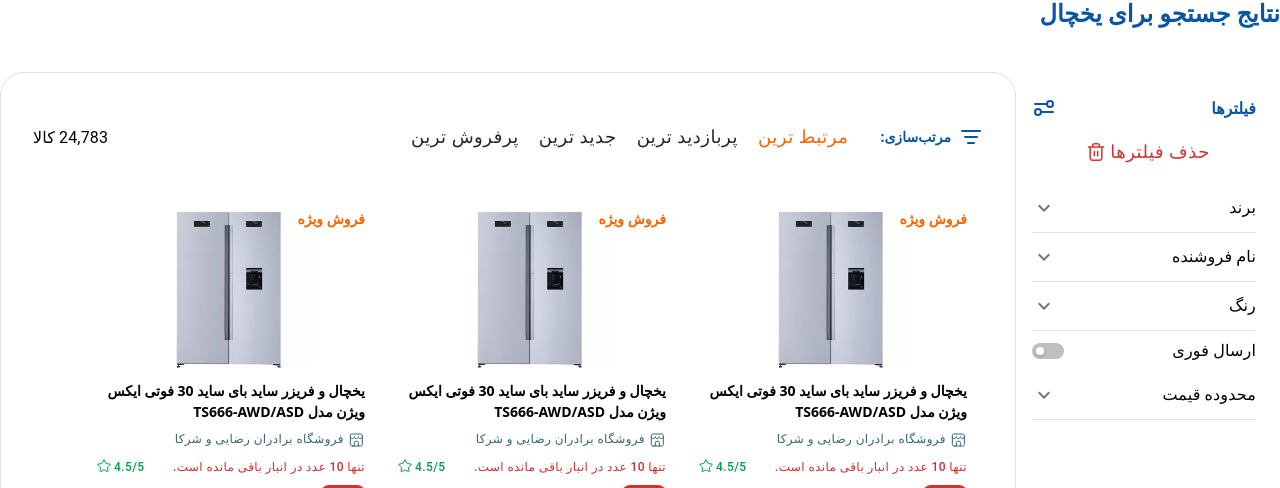
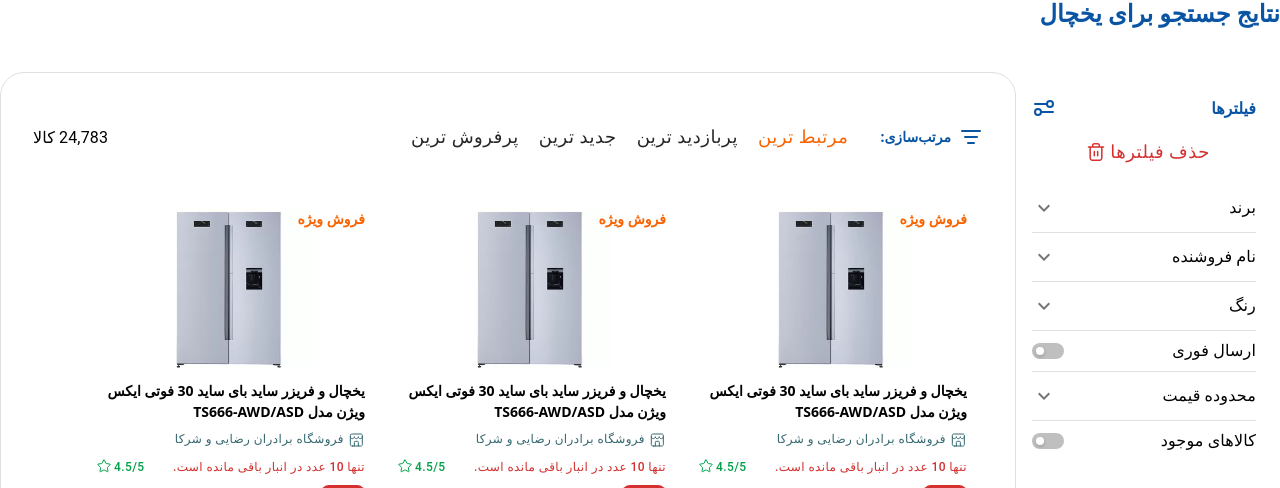
Before and after one commit to KhashayarAsghari/javaan-shop, a React (Vite) app: page / in a window 1280 px wide. Shown: the part 312-800 px from the top of the page. Built offline with nearby package versions, Linux system fonts and the light colour scheme.

Commit message:
filters completed

```diff
--- a/src/components/SearchResultPage/_components/Filters.jsx
+++ b/src/components/SearchResultPage/_components/Filters.jsx
@@ -91,6 +91,7 @@ export default function Filters() {
     const [checkedColors, setCheckedColors] = useState([]);
 
     const [isFastSendChecked, setIsFastSendChecked] = useState(false);
+    const [isAvailableProductsChecked, setIsAvailableProductsChecked ] = useState(false)
 
 
     const handleToggleBrands = (value) => () => {
@@ -153,7 +154,7 @@ export default function Filters() {
     return (
 
         <>
-            <Box sx={{ padding: "24px 24px 16px 16px" }}>
+            <Box className="sticky top-3" sx={{ padding: "24px 24px 16px 16px" }}>
 
 
                 <form className="w-full" onSubmit={(e) => e.preventDefault}>
@@ -292,7 +293,7 @@ export default function Filters() {
 
                         <FormControlLabel
                             className="flex flex-row-reverse justify-between w-full"
-                            sx={{ margin: "0", padding: "8px 0" }}
+                            sx={{ margin: "0", padding: "8px 0", borderBottom: "1px solid #e0e0e0" }}
                             color=""
                             control={
                                 <FastSendSwitch checked={isFastSendChecked} onChange={handleFastSendChange} name="isFastSendChecked" />
@@ -370,113 +371,28 @@ export default function Filters() {
                                         disableSwap
                                     />
                                 </Box>
+                                <Box component="div" className="flex justify-between w-full">
+                                    <Typography component="span" variant="caption" color="tertiary.500">گرانترین</Typography>
+                                    <Typography component="span" variant="caption" color="tertiary.500">ارزانترین</Typography>
+                                </Box>
                             </Collapse>
                         </List>
+
+                        {/* available products */}
+                        <FormControlLabel
+                            className="flex flex-row-reverse justify-between w-full"
+                            sx={{ margin: "0", padding: "8px 0" }}
+                            color=""
+                            control={
+                                <FastSendSwitch checked={isAvailableProductsChecked} onChange={() => setIsAvailableProductsChecked(!isAvailableProductsChecked)} name="isFastSendChecked" />
+                            }
+                            label="کالاهای موجود"
+                        />
                     </Box>
                 </form>
 
             </Box>
-            {/* <Box sx={{ padding: "24px 24px 16px 16px" }}>
-                <Box display="flex" justifyContent="space-between" alignItems="center">
-                    <Typography component="span" variant="button1" color="blue.500">
-                        فیلترها
-                    </Typography>
-                    <FiltersSvg />
-                </Box>
 
-                <Button
-                    component="label"
-                    role={undefined}
-                    variant="text"
-                    tabIndex={-1}
-                    endIcon={<Delete />}
-                >
-                    حذف فیلتر ها
-
-                </Button>
-                <List
-                    sx={{ width: '100%' }}
-                    component="aside"
-                >
-
-
-                    <ListItemButton sx={{ display: "flex", justifyContent: "space-between", padding: "0" }} onClick={() => setIsBrandsOpen(!isBrandsOpen)}>
-                        <ListItemText sx={{ textAlign: "start" }} primary="برند" />
-
-                        <ListItemIcon sx={{ minWidth: "min-content" }} >
-                            {isBrandsOpen ? <ExpandLess /> : <ExpandMore />}
-                        </ListItemIcon>
-                    </ListItemButton>
-                    <Collapse in={isBrandsOpen} timeout="auto" unmountOnExit>
-                        <List component="div" disablePadding>
-                            {["سامسونگ", "ال جی", "دوو", "بوش", "شیائومی", "موتورولا"].map((item, index) => {
-                                const labelId = `brands${index}`;
-                                return (
-                                    <ListItemButton onClick={handleToggleBrands(item)} key={labelId} dense sx={{ display: "flex", justifyContent: "flex-start", gap: "8px" }}>
-                                        <ListItemIcon sx={{ minWidth: "max-content" }}>
-                                            <Checkbox
-                                                size="small"
-                                                edge="start"
-                                                tabIndex={-1}
-                                                disableRipple
-                                                checked={checkedBrands.indexOf(item) !== -1}
-                                                sx={{
-                                                    color: "neutral.500",
-                                                    '&.Mui-checked': {
-                                                        color: "success.500",
-                                                    }
-                                                }}
-                                            />
-                                        </ListItemIcon>
-                                        <ListItemText sx={{ textAlign: "start" }} id={labelId} primary={item} />
-                                    </ListItemButton>
-                                )
-                            })
-                            }
-                        </List>
-                    </Collapse>
-
-
-
-                    <ListItemButton sx={{ display: "flex", justifyContent: "space-between", padding: "0" }} onClick={() => setIsSellersOpen(!isSellersOpen)}>
-                        <ListItemText sx={{ textAlign: "start" }} primary="فروشنده" />
-
-                        <ListItemIcon sx={{ minWidth: "min-content" }} >
-                            {isSellersOpen ? <ExpandLess /> : <ExpandMore />}
-                        </ListItemIcon>
-                    </ListItemButton>
-                    <Collapse in={isSellersOpen} timeout="auto" unmountOnExit>
-                        <List component="div" disablePadding>
-                            {["شخص", "مغازه دار", "فروشنده بد", "فروشنده خوب", "فروشنده 2", "فروشنده 1"].map((item, index) => {
-                                const labelId = `sellers${index}`;
-                                return (
-                                    <ListItemButton onClick={handleToggleSellers(item)} key={labelId} dense sx={{ display: "flex", justifyContent: "flex-start", gap: "8px" }}>
-                                        <ListItemIcon sx={{ minWidth: "max-content" }}>
-                                            <Checkbox
-                                                size="small"
-                                                edge="start"
-                                                tabIndex={-1}
-                                                disableRipple
-                                                checked={checkedSellers.indexOf(item) !== -1}
-                                                sx={{
-                                                    color: "neutral.500",
-                                                    '&.Mui-checked': {
-                                                        color: "success.500",
-                                                    }
-                                                }}
-                                            />
-                                        </ListItemIcon>
-                                        <ListItemText sx={{ textAlign: "start" }} id={labelId} primary={item} />
-                                    </ListItemButton>
-                                )
-                            })
-                            }
-                        </List>
-                    </Collapse>
-
-
-                </List>
-            </Box> */}
         </>
     )
 }
```
Lines whose indentation alone changed are shown as unchanged.
